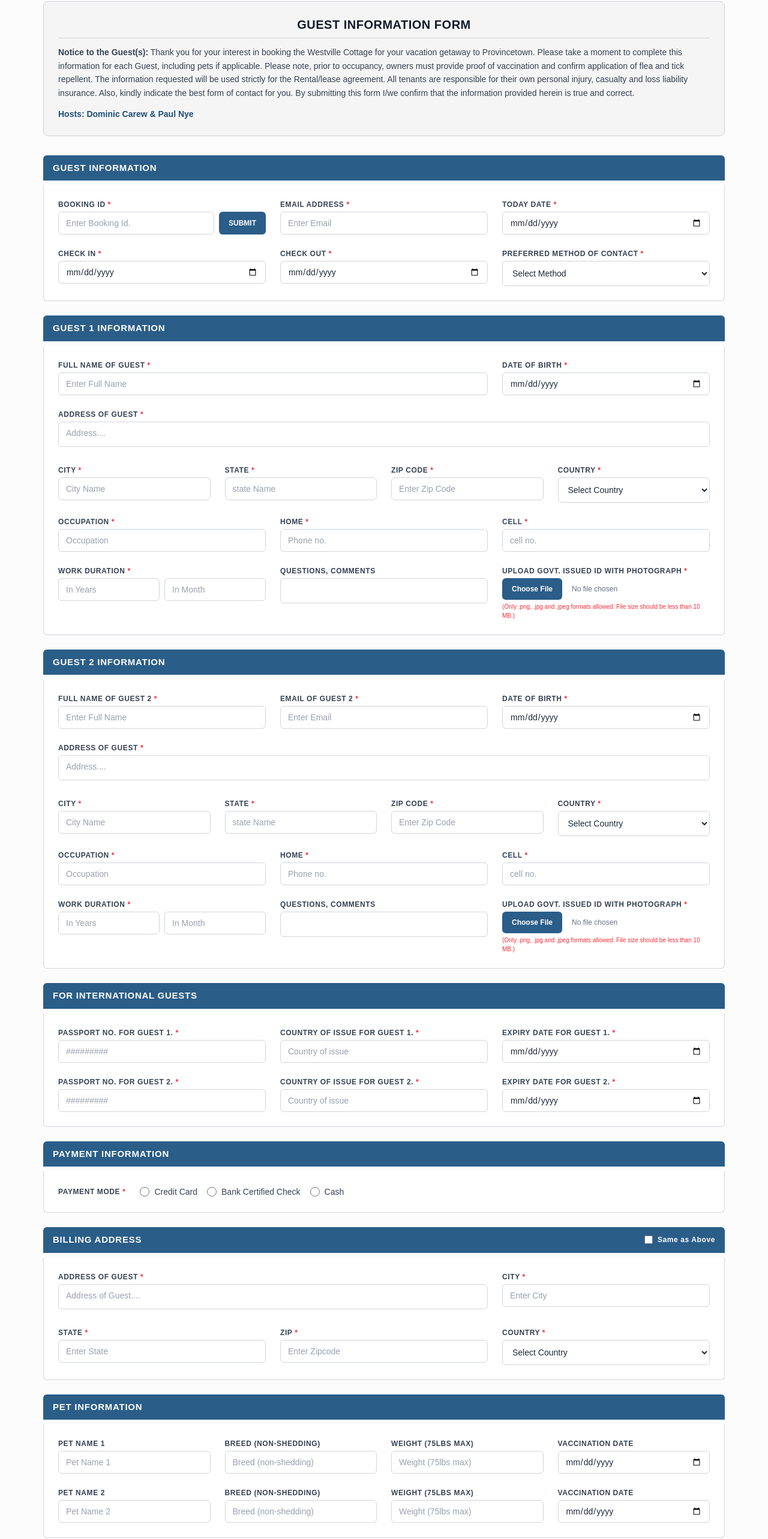
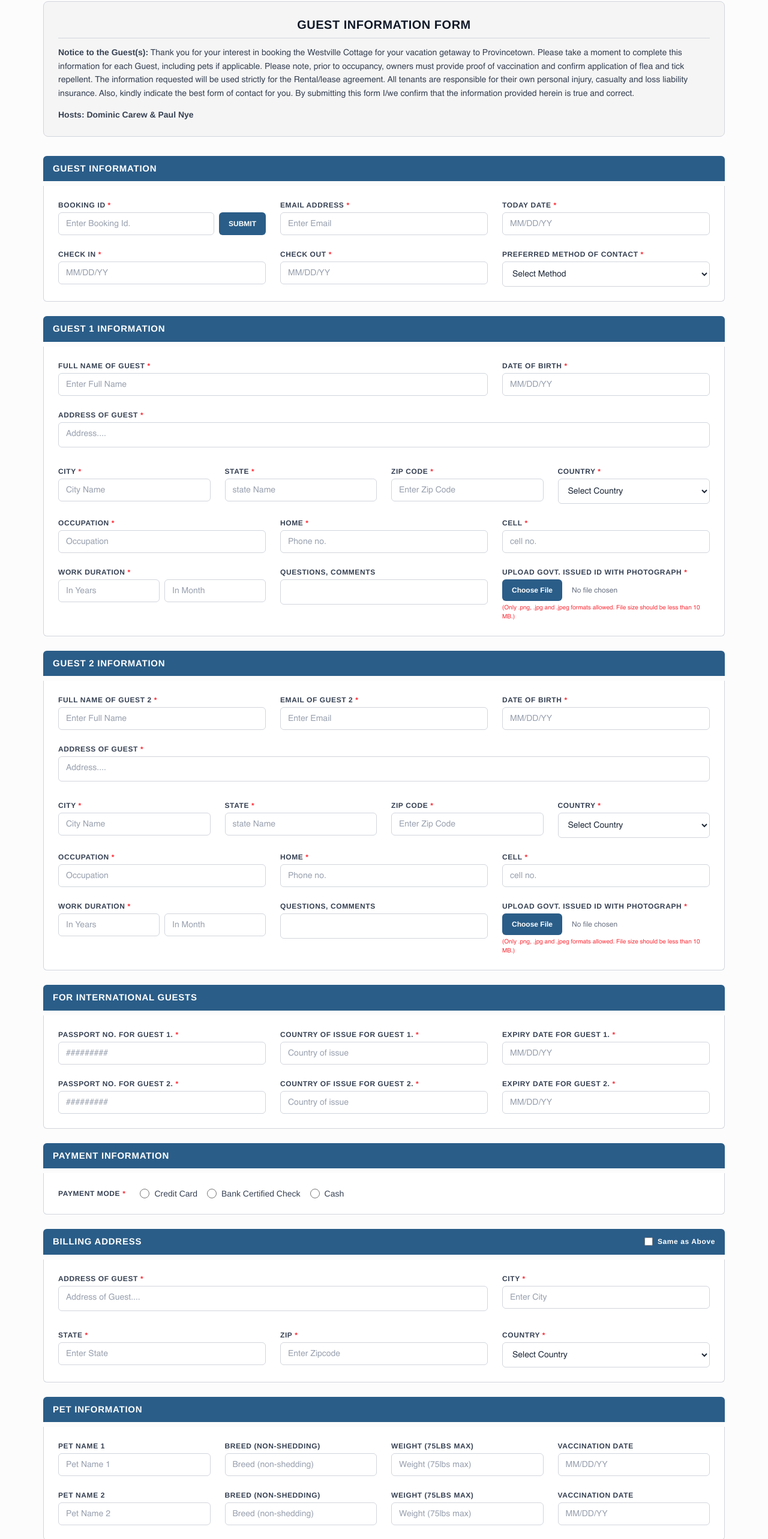
Before and after one commit to deepakbareth/westville-v1, a React (Vite) app: page /westville-v1/form2 in a window 1280 px wide. Shown: the part 890-3456 px from the top of the page at 60% size. Built offline with nearby package versions, Linux system fonts and the light colour scheme; a web font is replaced by a local one.

Commit message:
form2 done

```diff
--- a/src/Component/Forms/Form1Section.jsx
+++ b/src/Component/Forms/Form1Section.jsx
@@ -358,7 +358,7 @@ const Form1Section = () => {
                             <label className={labelClasses}>Work duration <span className="text-red-500">*</span></label>
                             <div className="grid grid-cols-2 gap-2">
                                 <input
-                                    type="text"
+                                    type="number"
                                     name="workYears"
                                     required
                                     value={formData.workYears}
@@ -367,7 +367,7 @@ const Form1Section = () => {
                                     className={inputClasses}
                                 />
                                 <input
-                                    type="text"
+                                    type="number"
                                     name="workMonths"
                                     required
                                     value={formData.workMonths}
--- a/src/Component/Forms/Form2Section.jsx
+++ b/src/Component/Forms/Form2Section.jsx
@@ -1,4 +1,7 @@
 import React, { useState } from 'react';
+import { format, parse, isValid } from 'date-fns';
+import DatePicker from 'react-datepicker';
+import 'react-datepicker/dist/react-datepicker.css';
 
 const Form2Section = () => {
     const [formData, setFormData] = useState({
@@ -90,6 +93,23 @@ const Form2Section = () => {
             ...prev,
             [name]: type === 'checkbox' ? checked : value
         }));
+    };
+
+    const parseDateString = (val) => {
+        if (!val) return null;
+        let parsed = parse(val, 'MM/dd/yy', new Date());
+        if (isValid(parsed)) return parsed;
+        parsed = parse(val, 'MM/dd/yyyy', new Date());
+        if (isValid(parsed)) return parsed;
+        return null;
+    };
+
+    const handleDatePickerChange = (date, name) => {
+        if (!date) {
+            setFormData(prev => ({ ...prev, [name]: '' }));
+        } else {
+            setFormData(prev => ({ ...prev, [name]: format(date, 'MM/dd/yy') }));
+        }
     };
 
     const handleFileChange = (e, fieldName) => {
@@ -212,11 +232,11 @@ const Form2Section = () => {
         }
     };
 
-    const inputClasses = "w-full bg-white border border-gray-300 rounded-md py-2 px-3 text-gray-800 placeholder-gray-400 focus:outline-none focus:border-[#df9b29] transition-all text-sm font-raleway";
+    const inputClasses = "w-full bg-white border border-gray-300 rounded-md py-2 px-3 text-gray-800 placeholder-gray-400 focus:outline-none focus:border-[#df9b29] transition-all text-sm font-helvetica";
     const labelClasses = "block text-xs font-bold text-gray-700 uppercase tracking-wider mb-1";
 
     return (
-        <div className="max-w-[1200px] mx-auto px-4 md:px-8 py-10 font-raleway text-gray-800">
+        <div className="max-w-[1200px] mx-auto px-4 md:px-8 py-10 font-helvetica text-gray-800">
             {/* NOTICE CONTAINER */}
             <div className="bg-[#f5f5f5] border border-gray-300 p-6 rounded-lg mb-8 text-left text-sm leading-relaxed text-gray-700">
                 <h3 className="text-xl font-bold text-gray-900 border-b border-gray-300 pb-2 mb-3 text-center uppercase tracking-wide">
@@ -225,8 +245,8 @@ const Form2Section = () => {
                 <p className="mb-3">
                     <strong>Notice to the Guest(s):</strong> Thank you for your interest in booking the Westville Cottage for your vacation getaway to Provincetown. Please take a moment to complete this information for each Guest, including pets if applicable. Please note, prior to occupancy, owners must provide proof of vaccination and confirm application of flea and tick repellent. The information requested will be used strictly for the Rental/lease agreement. All tenants are responsible for their own personal injury, casualty and loss liability insurance. Also, kindly indicate the best form of contact for you. By submitting this form I/we confirm that the information provided herein is true and correct.
                 </p>
-                <p className="font-bold text-[#1f4e78]">
-                    Hosts: Dominic Carew & Paul Nye
+                <p className="font-semibold text-gray-700 mt-2">
+                    <strong>Hosts:</strong> Dominic Carew & Paul Nye
                 </p>
             </div>
 
@@ -256,7 +276,7 @@ const Form2Section = () => {
                                     onClick={handleBookingSubmit}
                                     className="bg-[#2a5d88] hover:bg-[#1f4565] text-white font-bold text-xs px-4 py-2.5 rounded-md transition-colors cursor-pointer uppercase shrink-0"
                                 >
-                                    Submit
+                                    SUBMIT
                                 </button>
                             </div>
                         </div>
@@ -278,13 +298,14 @@ const Form2Section = () => {
                         {/* Today Date */}
                         <div>
                             <label className={labelClasses}>Today Date <span className="text-red-500">*</span></label>
-                            <input
-                                type="date"
-                                name="todayDate"
+                            <DatePicker
+                                selected={parseDateString(formData.todayDate)}
+                                onChange={(date) => handleDatePickerChange(date, 'todayDate')}
+                                placeholderText="MM/DD/YY"
+                                dateFormat="MM/dd/yy"
+                                className={inputClasses}
+                                wrapperClassName="w-full"
                                 required
-                                value={formData.todayDate}
-                                onChange={handleChange}
-                                className={inputClasses}
                             />
                         </div>
                     </div>
@@ -293,26 +314,28 @@ const Form2Section = () => {
                         {/* Check In */}
                         <div>
                             <label className={labelClasses}>Check In <span className="text-red-500">*</span></label>
-                            <input
-                                type="date"
-                                name="checkIn"
+                            <DatePicker
+                                selected={parseDateString(formData.checkIn)}
+                                onChange={(date) => handleDatePickerChange(date, 'checkIn')}
+                                placeholderText="MM/DD/YY"
+                                dateFormat="MM/dd/yy"
+                                className={inputClasses}
+                                wrapperClassName="w-full"
                                 required
-                                value={formData.checkIn}
-                                onChange={handleChange}
-                                className={inputClasses}
                             />
                         </div>
 
                         {/* Check Out */}
                         <div>
                             <label className={labelClasses}>Check Out <span className="text-red-500">*</span></label>
-                            <input
-                                type="date"
-                                name="checkOut"
+                            <DatePicker
+                                selected={parseDateString(formData.checkOut)}
+                                onChange={(date) => handleDatePickerChange(date, 'checkOut')}
+                                placeholderText="MM/DD/YY"
+                                dateFormat="MM/dd/yy"
+                                className={inputClasses}
+                                wrapperClassName="w-full"
                                 required
-                                value={formData.checkOut}
-                                onChange={handleChange}
-                                className={inputClasses}
                             />
                         </div>
 
@@ -327,9 +350,8 @@ const Form2Section = () => {
                                 className={`${inputClasses} bg-white cursor-pointer h-[42px]`}
                             >
                                 <option value="">Select Method</option>
+                                <option value="Phone">Phone</option>
                                 <option value="Email">Email</option>
-                                <option value="Cell Phone">Cell Phone</option>
-                                <option value="Home Phone">Home Phone</option>
                             </select>
                         </div>
                     </div>
@@ -358,13 +380,14 @@ const Form2Section = () => {
                         {/* DOB */}
                         <div>
                             <label className={labelClasses}>Date of Birth <span className="text-red-500">*</span></label>
-                            <input
-                                type="date"
-                                name="g1DateOfBirth"
+                            <DatePicker
+                                selected={parseDateString(formData.g1DateOfBirth)}
+                                onChange={(date) => handleDatePickerChange(date, 'g1DateOfBirth')}
+                                placeholderText="MM/DD/YY"
+                                dateFormat="MM/dd/yy"
+                                className={inputClasses}
+                                wrapperClassName="w-full"
                                 required
-                                value={formData.g1DateOfBirth}
-                                onChange={handleChange}
-                                className={inputClasses}
                             />
                         </div>
                     </div>
@@ -499,7 +522,7 @@ const Form2Section = () => {
                             <label className={labelClasses}>Work duration <span className="text-red-500">*</span></label>
                             <div className="grid grid-cols-2 gap-2">
                                 <input
-                                    type="text"
+                                    type="number"
                                     name="g1WorkYears"
                                     required
                                     value={formData.g1WorkYears}
@@ -508,7 +531,7 @@ const Form2Section = () => {
                                     className={inputClasses}
                                 />
                                 <input
-                                    type="text"
+                                    type="number"
                                     name="g1WorkMonths"
                                     required
                                     value={formData.g1WorkMonths}
@@ -585,13 +608,14 @@ const Form2Section = () => {
                         {/* DOB */}
                         <div>
                             <label className={labelClasses}>Date of Birth <span className="text-red-500">*</span></label>
-                            <input
-                                type="date"
-                                name="g2DateOfBirth"
+                            <DatePicker
+                                selected={parseDateString(formData.g2DateOfBirth)}
+                                onChange={(date) => handleDatePickerChange(date, 'g2DateOfBirth')}
+                                placeholderText="MM/DD/YY"
+                                dateFormat="MM/dd/yy"
+                                className={inputClasses}
+                                wrapperClassName="w-full"
                                 required
-                                value={formData.g2DateOfBirth}
-                                onChange={handleChange}
-                                className={inputClasses}
                             />
                         </div>
                     </div>
@@ -726,7 +750,7 @@ const Form2Section = () => {
                             <label className={labelClasses}>Work duration <span className="text-red-500">*</span></label>
                             <div className="grid grid-cols-2 gap-2">
                                 <input
-                                    type="text"
+                                    type="number"
                                     name="g2WorkYears"
                                     required
                                     value={formData.g2WorkYears}
@@ -735,7 +759,7 @@ const Form2Section = () => {
                                     className={inputClasses}
                                 />
                                 <input
-                                    type="text"
+                                    type="number"
                                     name="g2WorkMonths"
                                     required
                                     value={formData.g2WorkMonths}
@@ -812,13 +836,14 @@ const Form2Section = () => {
                         {/* Expiry Date Guest 1 */}
                         <div>
                             <label className={labelClasses}>Expiry Date for Guest 1. <span className="text-red-500">*</span></label>
-                            <input
-                                type="date"
-                                name="g1PassportExpiry"
+                            <DatePicker
+                                selected={parseDateString(formData.g1PassportExpiry)}
+                                onChange={(date) => handleDatePickerChange(date, 'g1PassportExpiry')}
+                                placeholderText="MM/DD/YY"
+                                dateFormat="MM/dd/yy"
+                                className={inputClasses}
+                                wrapperClassName="w-full"
                                 required
-                                value={formData.g1PassportExpiry}
-                                onChange={handleChange}
-                                className={inputClasses}
                             />
                         </div>
                     </div>
@@ -855,13 +880,14 @@ const Form2Section = () => {
                         {/* Expiry Date Guest 2 */}
                         <div>
                             <label className={labelClasses}>Expiry Date for Guest 2. <span className="text-red-500">*</span></label>
-                            <input
-                                type="date"
-                                name="g2PassportExpiry"
+                            <DatePicker
+                                selected={parseDateString(formData.g2PassportExpiry)}
+                                onChange={(date) => handleDatePickerChange(date, 'g2PassportExpiry')}
+                                placeholderText="MM/DD/YY"
+                                dateFormat="MM/dd/yy"
+                                className={inputClasses}
+                                wrapperClassName="w-full"
                                 required
-                                value={formData.g2PassportExpiry}
-                                onChange={handleChange}
-                                className={inputClasses}
                             />
                         </div>
                     </div>
@@ -1058,12 +1084,13 @@ const Form2Section = () => {
                         </div>
                         <div>
                             <label className={labelClasses}>Vaccination Date</label>
-                            <input
-                                type="date"
-                                name="petVacDate1"
-                                value={formData.petVacDate1}
-                                onChange={handleChange}
+                            <DatePicker
+                                selected={parseDateString(formData.petVacDate1)}
+                                onChange={(date) => handleDatePickerChange(date, 'petVacDate1')}
+                                placeholderText="MM/DD/YY"
+                                dateFormat="MM/dd/yy"
                                 className={inputClasses}
+                                wrapperClassName="w-full"
                             />
                         </div>
                     </div>
@@ -1105,12 +1132,13 @@ const Form2Section = () => {
                         </div>
                         <div>
                             <label className={labelClasses}>Vaccination Date</label>
-                            <input
-                                type="date"
-                                name="petVacDate2"
-                                value={formData.petVacDate2}
-                                onChange={handleChange}
+                            <DatePicker
+                                selected={parseDateString(formData.petVacDate2)}
+                                onChange={(date) => handleDatePickerChange(date, 'petVacDate2')}
+                                placeholderText="MM/DD/YY"
+                                dateFormat="MM/dd/yy"
                                 className={inputClasses}
+                                wrapperClassName="w-full"
                             />
                         </div>
                     </div>
@@ -1178,9 +1206,18 @@ const Form2Section = () => {
                                 className={`${inputClasses} bg-white cursor-pointer h-[42px]`}
                             >
                                 <option value="">select option</option>
+                                <option value="Facebook">Facebook</option>
+                                <option value="Vacationrental.com">Vacationrental.com</option>
+                                <option value="Capecodvacationrentals.com">Capecodvacationrentals.com</option>
+                                <option value="Instagram">Instagram</option>
+                                <option value="Vacationhomerentals.com">Vacationhomerentals.com</option>
+                                <option value="Homeaway.com">Homeaway.com</option>
+                                <option value="Cyberrentals.com">Cyberrentals.com</option>
+                                <option value="Pettravel.com">Pettravel.com</option>
                                 <option value="Google Search">Google Search</option>
-                                <option value="Friend/Family">Friend/Family</option>
-                                <option value="Social Media">Social Media</option>
+                                <option value="Yahoo Search">Yahoo Search</option>
+                                <option value="Friend Referral">Friend Referral</option>
+                                <option value="Word of Mouth">Word of Mouth</option>
                                 <option value="Other">Other</option>
                             </select>
                         </div>
@@ -1232,21 +1269,21 @@ const Form2Section = () => {
                             type="submit"
                             className="bg-[#2a5d88] hover:bg-[#1f4565] text-white font-bold text-sm px-8 py-3 rounded shadow transition-all duration-300 transform hover:-translate-y-0.5 cursor-pointer uppercase"
                         >
-                            Submit
+                            SUBMIT
                         </button>
                         <button
                             type="button"
                             onClick={handlePrint}
                             className="bg-[#2a5d88] hover:bg-[#1f4565] text-white font-bold text-sm px-8 py-3 rounded shadow transition-all duration-300 transform hover:-translate-y-0.5 cursor-pointer uppercase"
                         >
-                            Print
+                            PRINT
                         </button>
                         <button
                             type="button"
                             onClick={handleReset}
                             className="bg-[#2a5d88] hover:bg-[#1f4565] text-white font-bold text-sm px-8 py-3 rounded shadow transition-all duration-300 transform hover:-translate-y-0.5 cursor-pointer uppercase"
                         >
-                            Reset
+                            RESET
                         </button>
                     </div>
                     <p className="text-[#f15a24] font-bold text-sm mt-2">
```
